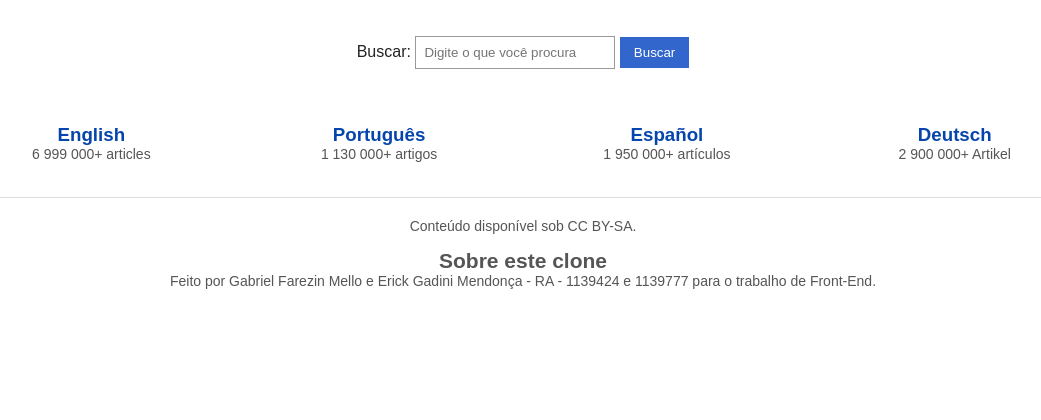
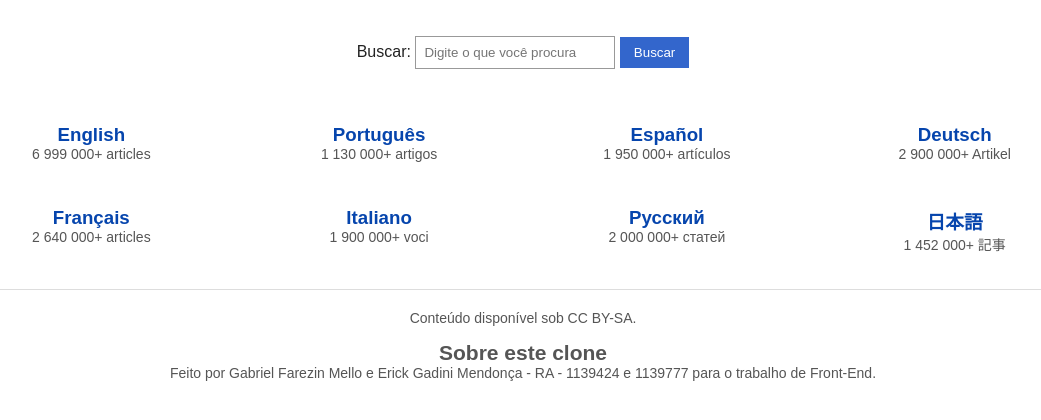
Before and after one commit to Erick-Mendonca/trabalho-g1-frontend, a plain HTML site: page index.html in a window 1280 px wide. Shown: the part 150-570 px from the top of the page, without its empty margins (117-1158 px from the left). Drawn offline with Linux system fonts and the light colour scheme.

Commit message:
Adicionei mais quatro idiomas na lista para preencher a página como no site original

```diff
--- a/index.html
+++ b/index.html
@@ -1,11 +1,13 @@
 <!DOCTYPE html>
 <html lang="pt-BR">
+
 <head>
   <meta charset="UTF-8">
   <meta name="viewport" content="width=device-width, initial-scale=1.0">
   <title>Wikipédia - Clone</title>
   <link rel="stylesheet" href="style.css">
 </head>
+
 <body>
 
   <header>
@@ -52,6 +54,34 @@
           <p>2 900 000+ Artikel</p>
         </a>
       </div>
+
+      <div class="card">
+        <a href="#">
+          <h3>Français</h3>
+          <p>2 640 000+ articles</p>
+        </a>
+      </div>
+
+      <div class="card">
+        <a href="#">
+          <h3>Italiano</h3>
+          <p>1 900 000+ voci</p>
+        </a>
+      </div>
+
+      <div class="card">
+        <a href="#">
+          <h3>Русский</h3>
+          <p>2 000 000+ статей</p>
+        </a>
+      </div>
+
+      <div class="card">
+        <a href="#">
+          <h3>日本語</h3>
+          <p>1 452 000+ 記事</p>
+        </a>
+      </div>
     </nav>
 
   </main>
@@ -61,9 +91,11 @@
 
     <section class="sobre-mim">
       <h2>Sobre este clone</h2>
-        <p>Feito por Gabriel Farezin Mello e Erick Gadini Mendonça - RA - 1139424 e 1139777 para o trabalho de Front-End.</p>
+      <p>Feito por Gabriel Farezin Mello e Erick Gadini Mendonça - RA - 1139424 e 1139777 para o trabalho de Front-End.
+      </p>
     </section>
   </footer>
 
 </body>
+
 </html>
```
Lines whose indentation alone changed are shown as unchanged.
